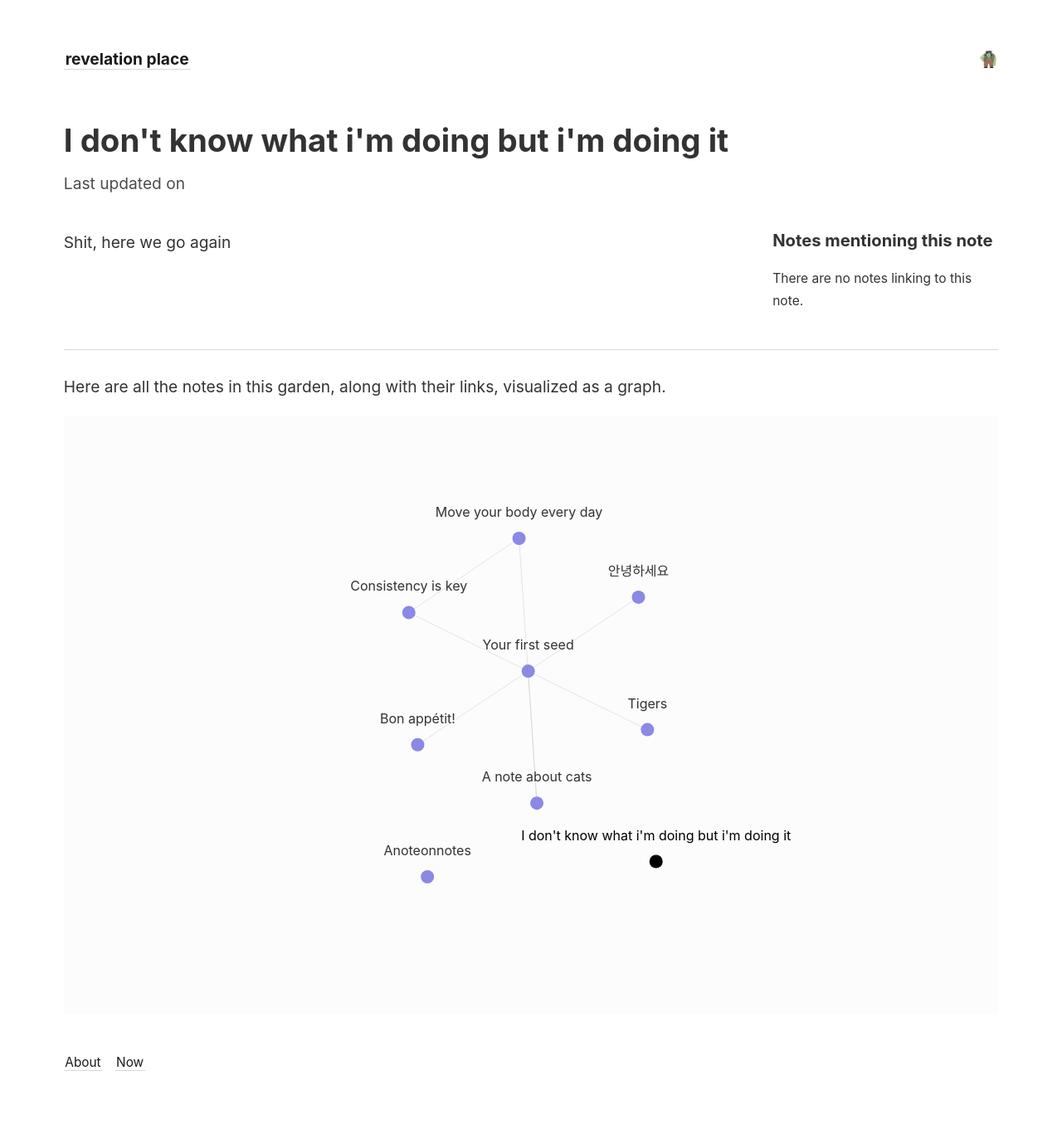
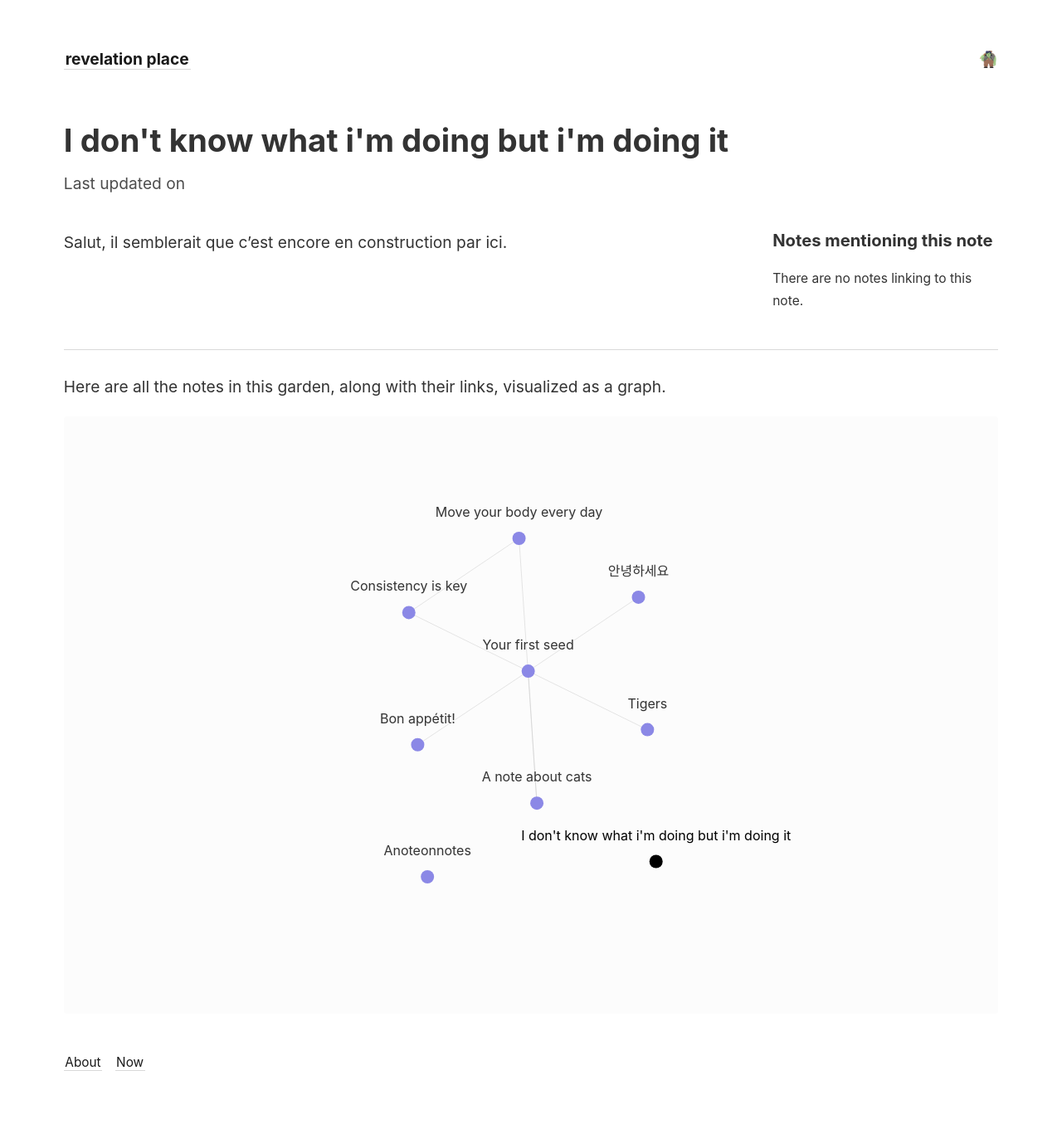
Before and after one commit to charlesduminil/charlesduminil.github.io, a Jekyll site: the page built from _notes/start.md, in a window 1280 px wide. Shown: the whole page at 83% size. Built offline with Jekyll 4.4.1, drawn with Linux system fonts in a browser that asks for light colours.

Commit message:
Update start.md

```diff
--- a/_notes/start.md
+++ b/_notes/start.md
@@ -2,4 +2,4 @@
 title: I don't know what i'm doing but i'm doing it
 ---
 
-Shit, here we go again
+Salut, il semblerait que c'est encore en construction par ici.
```
